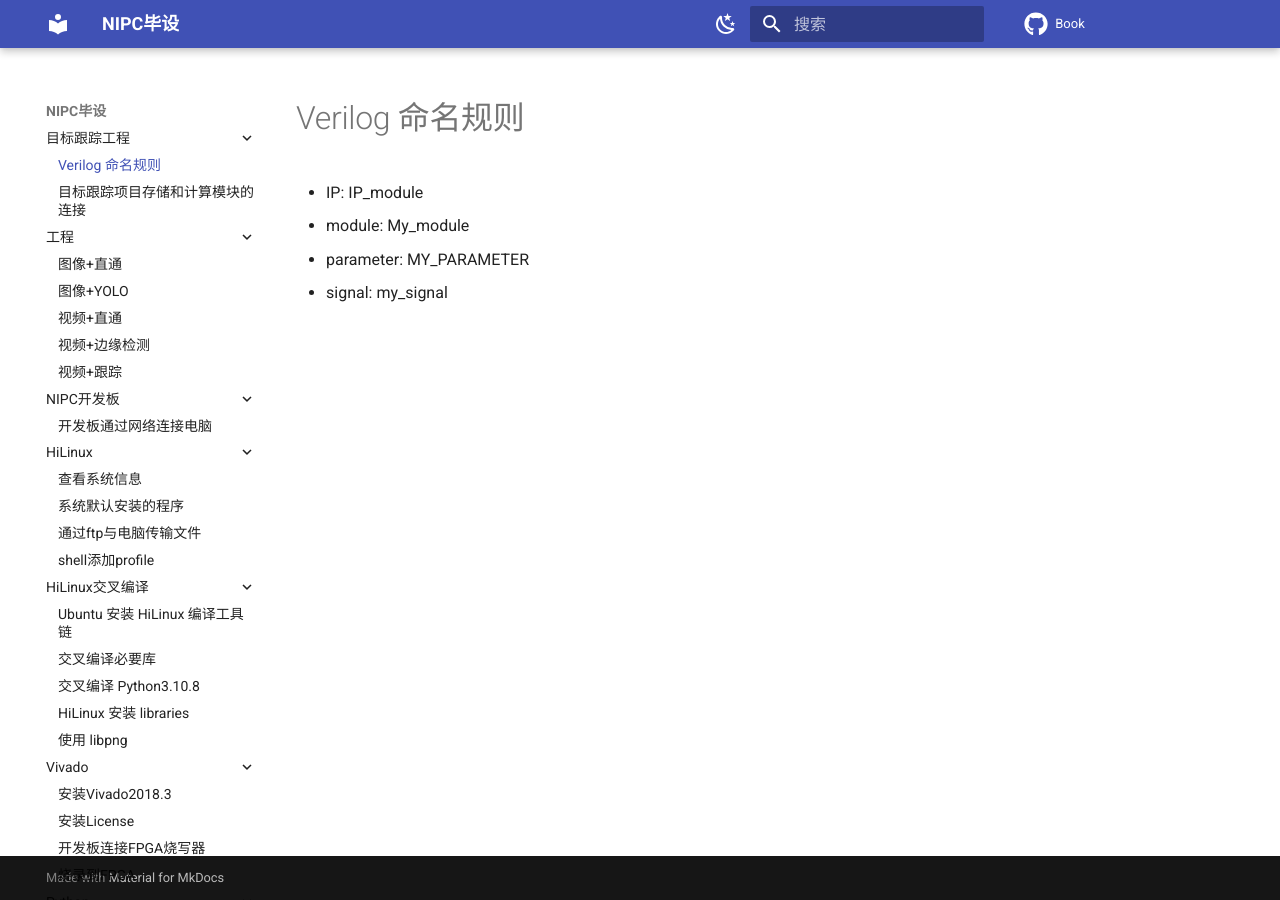
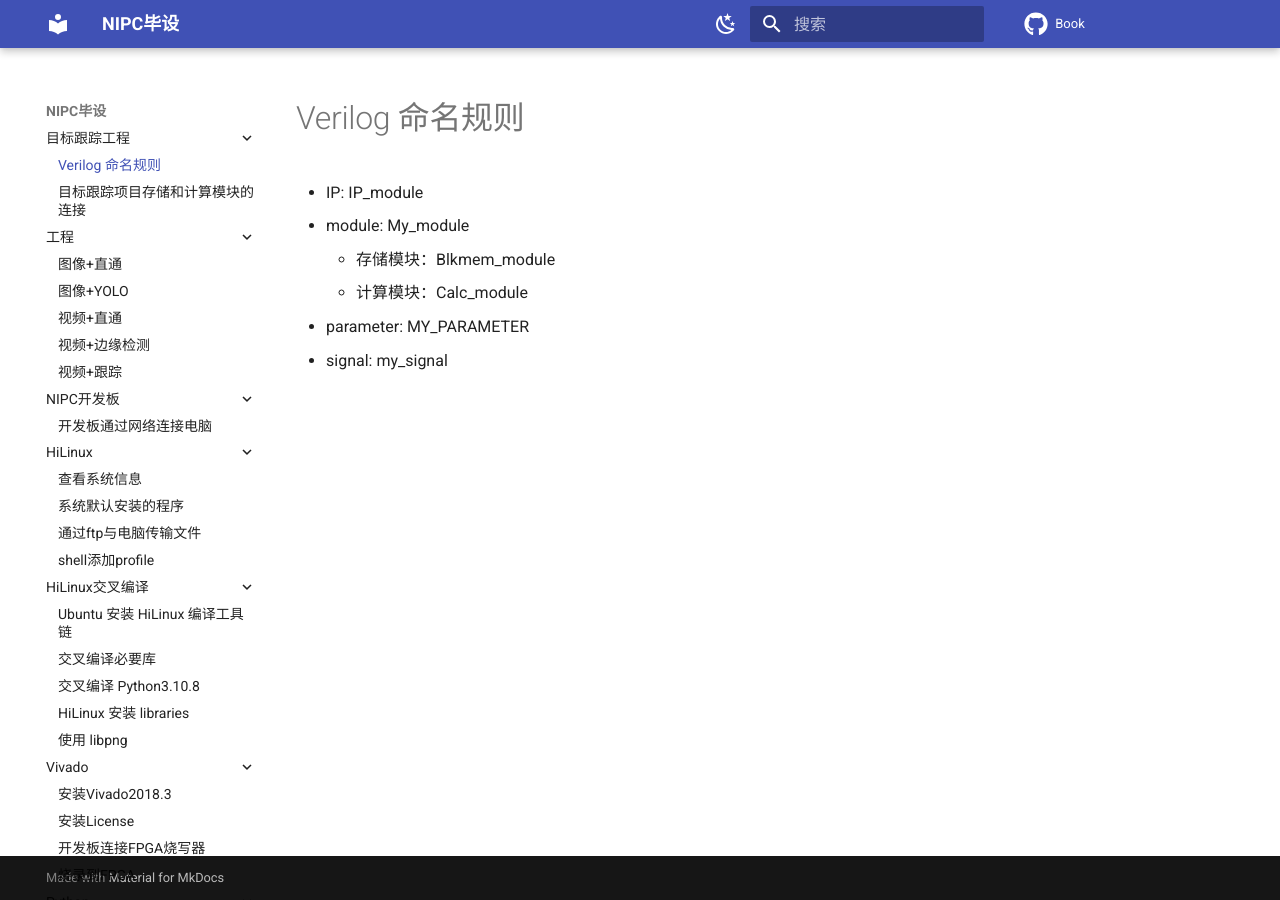
Before and after one commit to NIPC-Project/Book, an MkDocs documentation site: the page built from docs/PROJECT-TRACKING/verilog-name.md, in a window 1280 px wide. Built offline with MkDocs 1.6.1 and Material for MkDocs 9.7.7, drawn with Linux system fonts in a browser that asks for light colours; comment, search, counter and statistics services are not loaded.

Commit message:
add Blkmem and Calc

```diff
--- a/docs/PROJECT-TRACKING/verilog-name.md
+++ b/docs/PROJECT-TRACKING/verilog-name.md
@@ -2,5 +2,7 @@
 
 - IP: IP_module
 - module: My_module
+    - 存储模块：Blkmem_module
+    - 计算模块：Calc_module
 - parameter: MY_PARAMETER
 - signal: my_signal
```
